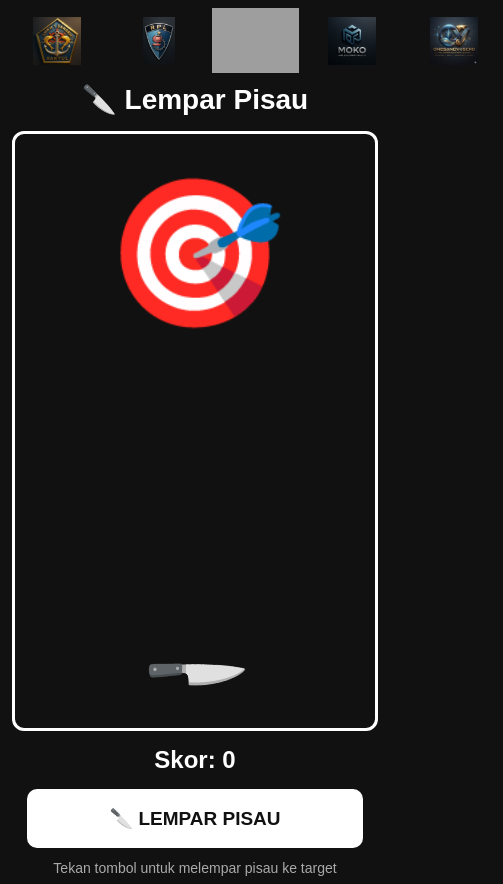
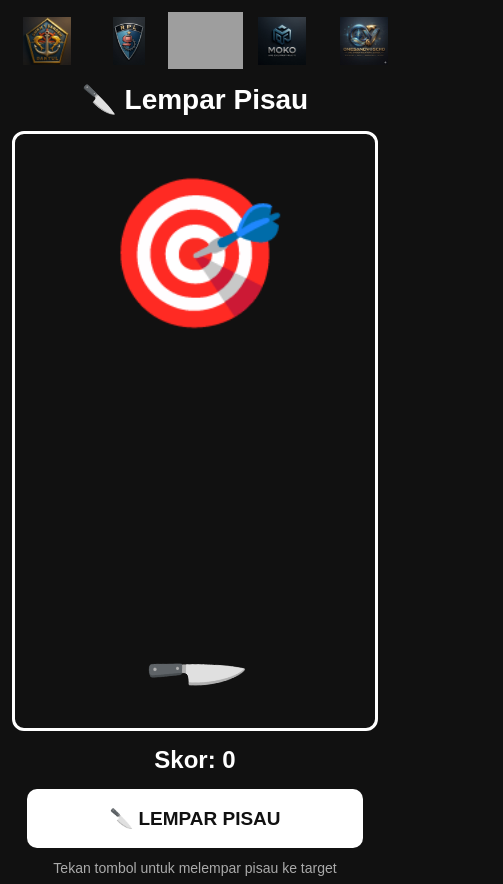
Before and after one commit to shadowfauzanzak-commits/pisaulempar, a plain HTML site: page index.html in a window 390 px wide. Shown: the whole page, 503 px wide, since content can reach past the window. Drawn offline with Linux system fonts and the light colour scheme; grey boxes are pictures that could not be loaded.

Commit message:
Refactor and clean up style.css

```diff
--- a/style.css
+++ b/style.css
@@ -73,8 +73,8 @@
 
 .logo-kiri img,
 .logo-kanan img {
-    width: 40px;
-    height: 40px;
+    width: 90px;
+    height: 90px;
     object-fit: contain;
 }
 
@@ -82,8 +82,8 @@
 /* Logo tengah */
 
 .logo-tengah img {
-    width: 50px;
-    height: 50px;
+    width: 90px;
+    height: 90px;
     object-fit: contain;
 }
 
@@ -251,13 +251,13 @@
 
     .logo-kiri img,
     .logo-kanan img {
-        width: 98px;
+        width: 78px;
         height: 48px;
     }
 
 
     .logo-tengah img {
-        width: 95px;
+        width: 75px;
         height: 65px;
     }
 
```
